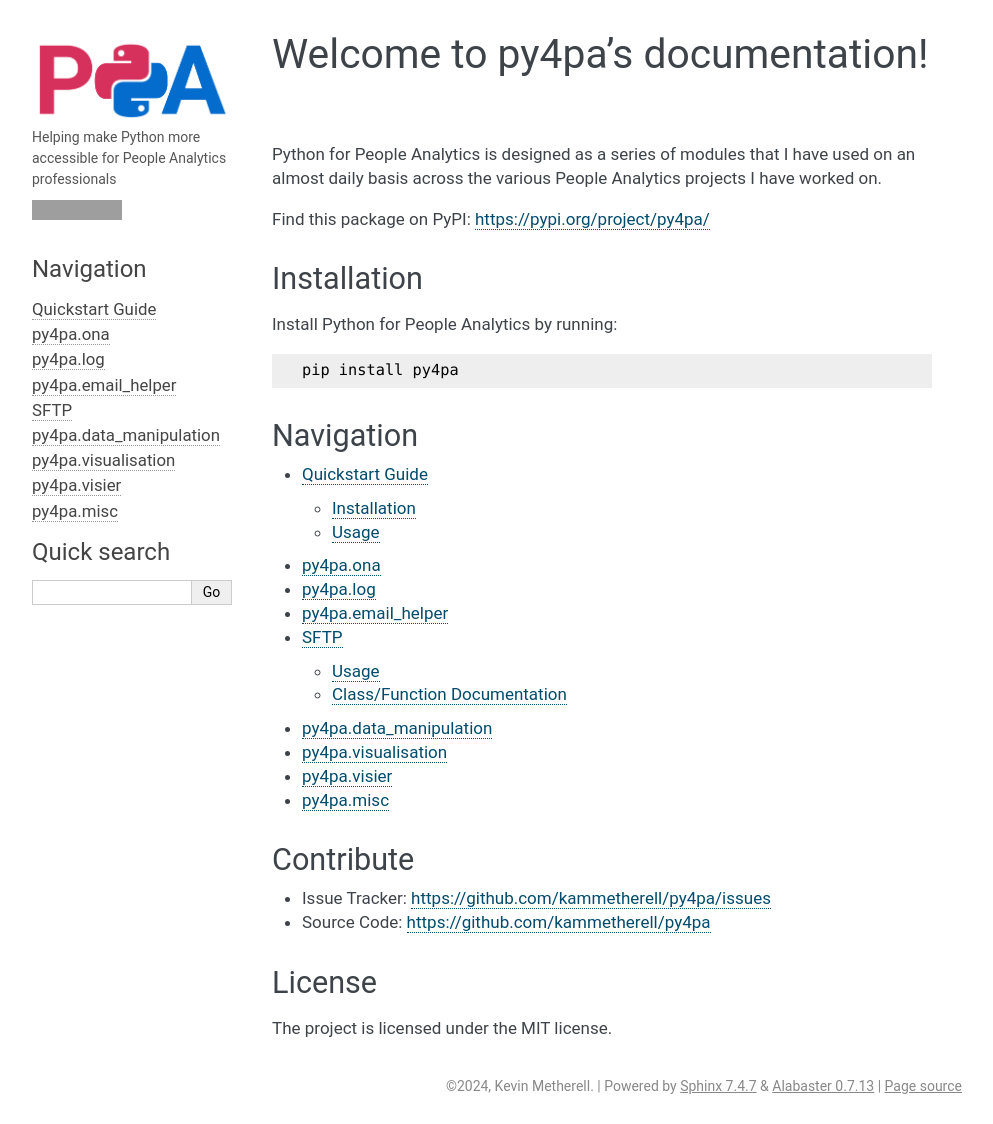
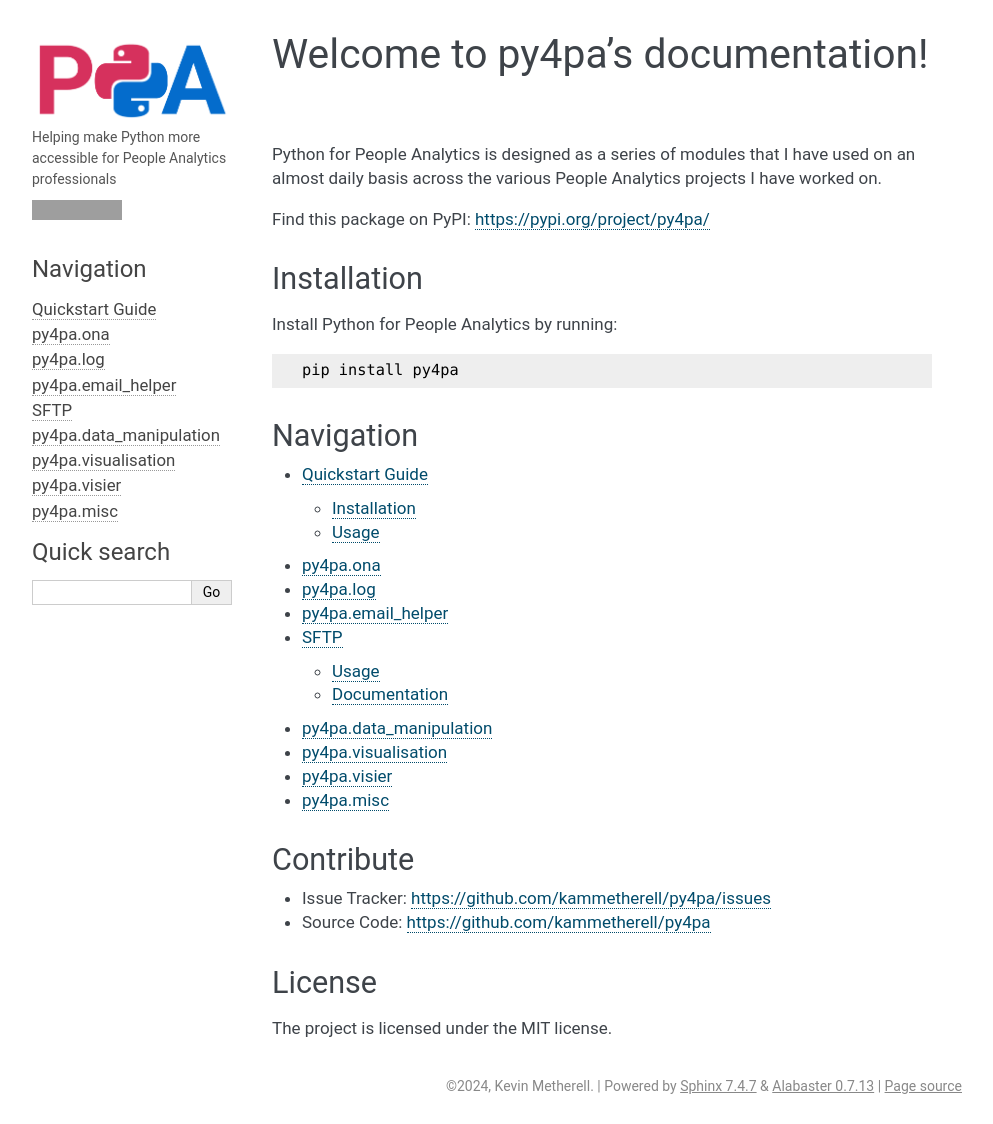
Before and after one commit to kammetherell/py4pa, a Sphinx documentation site: the page built from docs/source/index.rst, in a window 1280 px wide and 1124 px high. Shown: the whole window, without its empty margins (148-1141 px from the left). Built offline with Sphinx 7.4.7, drawn with Linux system fonts in a browser that asks for light colours; pages that are not in the unit, such as notebooks, are missing from menus; grey boxes are pictures that could not be loaded.

```diff
--- a/docs/source/sftp.rst
+++ b/docs/source/sftp.rst
@@ -5,9 +5,9 @@ needed when dealing with file on an SFTP server.
 
 Usage
 -----
-You can use this module in a few ways::
+You can use this module in a few ways
 
-1. Import the whole py4pa package
+1. Import the whole py4pa package::
 
       import py4pa
 
@@ -20,7 +20,7 @@ You can use this module in a few ways::
 
       sftp.list_files()
 
-2. Import the module directly
+2. Import the module directly::
 
       from py4pa import SFTP
 
@@ -33,7 +33,7 @@ You can use this module in a few ways::
 
       sftp.list_files()
 
-Class/Function Documentation
+Documentation
 ----------------------------
 
 .. automodule:: py4pa.sftp
```
